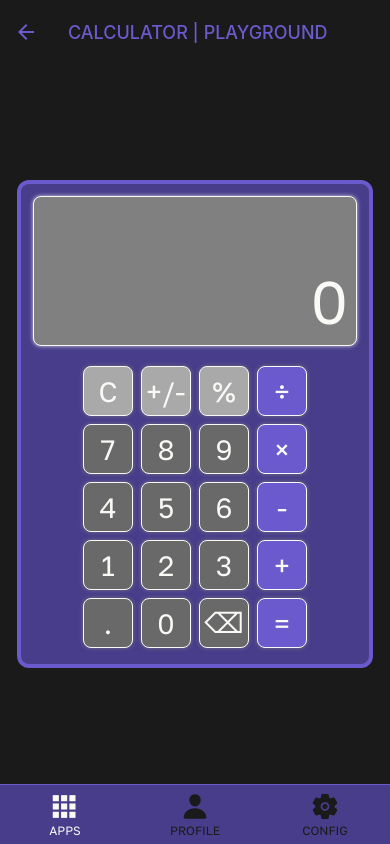
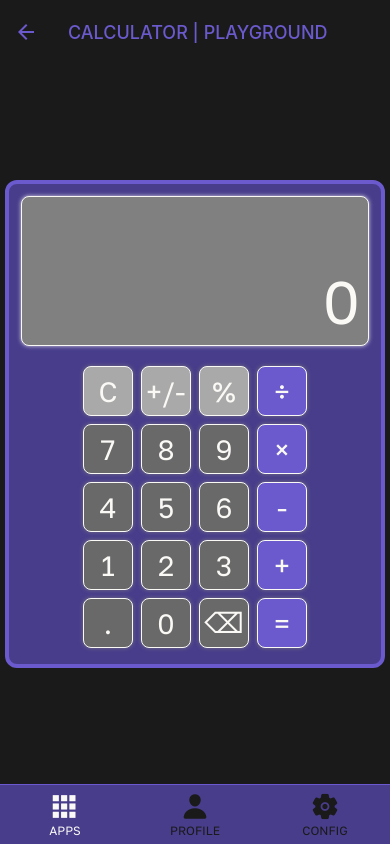
Before and after one commit to santio89/playground-react-native, a React Native app: screen /Calculator in a window 390 px wide. Built offline with nearby package versions, Linux system fonts and the light colour scheme.

Commit message:
small fix

```diff
--- a/components/CalcKeyboard.jsx
+++ b/components/CalcKeyboard.jsx
@@ -193,7 +193,7 @@ export default CalcKeyboard
 const styles = StyleSheet.create({
     calcKeyboard: {
         width: '100%',
-        minWidth: 340,
+        minWidth: 350,
         maxWidth: 380,
         borderRadius: 8,
         justifyContent: 'center',
@@ -216,7 +216,7 @@ const styles = StyleSheet.create({
         borderRadius: 8,
         padding: 8,
         marginBottom: 16,
-        minWidth: 324,
+        minWidth: 348,
         minHeight: 150,
         justifyContent: 'flex-end',
         borderWidth: 1,
```
